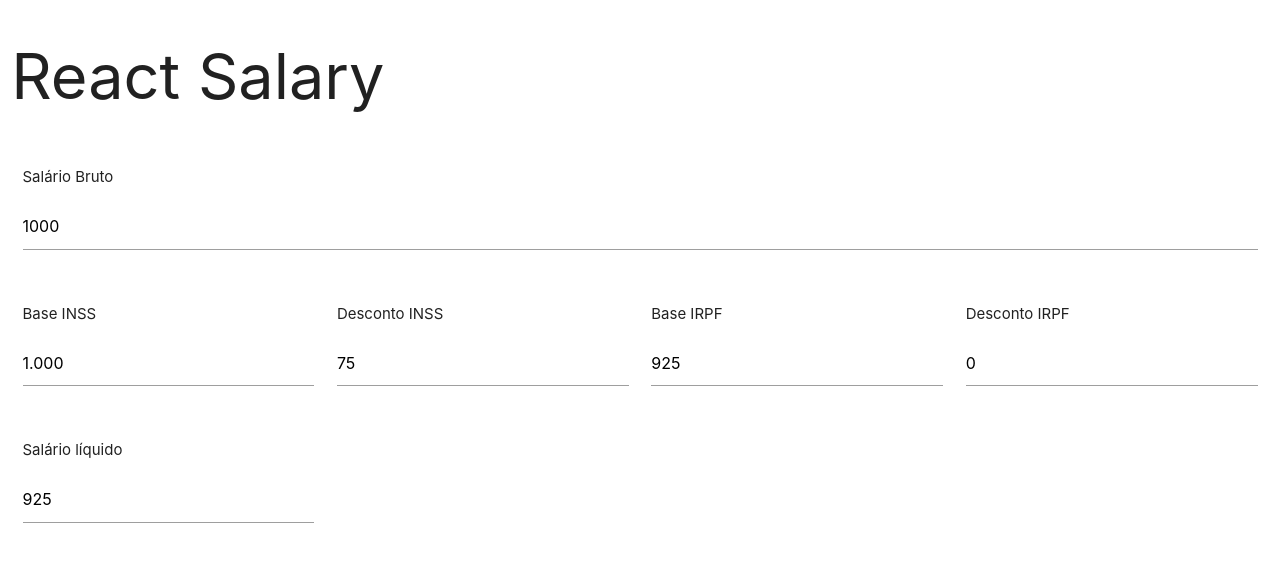
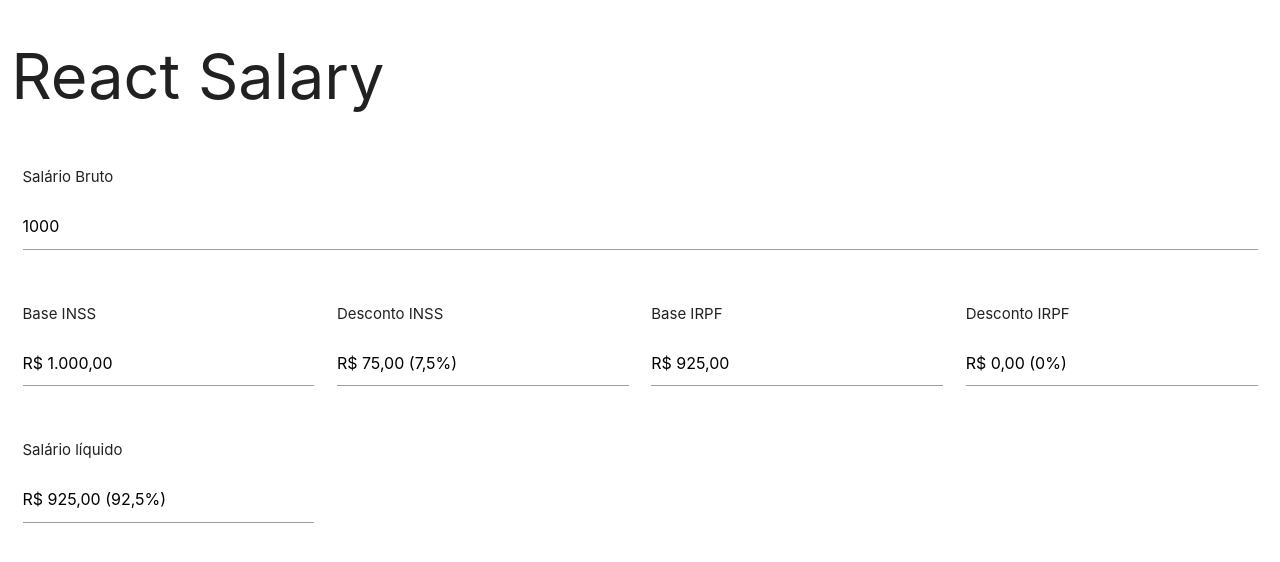
Before and after one commit to walldba/IGTI-BootcampFullstack, a React (Create React App) app in the folder Modulo3/TP3/: page / in a window 1280 px wide. Shown: the top 562 px of the page. Built offline with nearby package versions, Linux system fonts and the light colour scheme.

Commit message:
Calculo porcentagem valores

```diff
--- a/Modulo3/TP3/src/App.js
+++ b/Modulo3/TP3/src/App.js
@@ -1,6 +1,6 @@
 import React, { Component } from "react";
 import { calculateSalaryFrom } from "./helper/salary";
-import formatNumber from "./helper/formatHelpers";
+import { formatNumber, formatPercent } from "./helper/formatHelpers";
 
 export default class App extends Component {
   constructor() {
@@ -27,6 +27,10 @@ export default class App extends Component {
       netSalary,
     } = calculateSalaryFrom(fullSalary);
 
+    const percentBase = (discountINSS / fullSalary) * 100;
+    const percentIRRF = (discountIRPF / fullSalary) * 100;
+    const percentNetSalary = (netSalary / fullSalary) * 100;
+
     return (
       <div className="row">
         <form className="col s12">
@@ -48,7 +52,12 @@ export default class App extends Component {
 
           <div className="input-field col s3">
             <p>Desconto INSS</p>
-            <input value={formatNumber(discountINSS)} readOnly />
+            <input
+              value={`${formatNumber(discountINSS)} (${formatPercent(
+                percentBase
+              )}%)`}
+              readOnly
+            />
           </div>
 
           <div className="input-field col s3">
@@ -57,11 +66,21 @@ export default class App extends Component {
           </div>
           <div className="input-field col s3">
             <p>Desconto IRPF</p>
-            <input value={formatNumber(discountIRPF)} readOnly />
+            <input
+              value={`${formatNumber(discountIRPF)} (${formatPercent(
+                percentIRRF
+              )}%)`}
+              readOnly
+            />
           </div>
           <div className="input-field col s3">
             <p>Salário líquido</p>
-            <input value={formatNumber(netSalary)} readOnly />
+            <input
+              value={`${formatNumber(netSalary)} (${formatPercent(
+                percentNetSalary
+              )}%)`}
+              readOnly
+            />
           </div>
         </form>
       </div>
--- a/Modulo3/TP3/src/helper/formatHelpers.js
+++ b/Modulo3/TP3/src/helper/formatHelpers.js
@@ -1,5 +1,19 @@
-const formatter = Intl.NumberFormat("pt-BR");
+const formatter = Intl.NumberFormat("pt-BR", {
+  style: "currency",
+  currency: "BRL",
+  maximumFractionDigits: 2,
+});
 
-export default function formatNumber(value) {
+const formatterPercent = Intl.NumberFormat("pt-BR", {
+  maximumFractionDigits: 2,
+});
+
+function formatNumber(value) {
   return formatter.format(value);
 }
+
+function formatPercent(value) {
+  return formatterPercent.format(value);
+}
+
+export { formatNumber, formatPercent };
```
